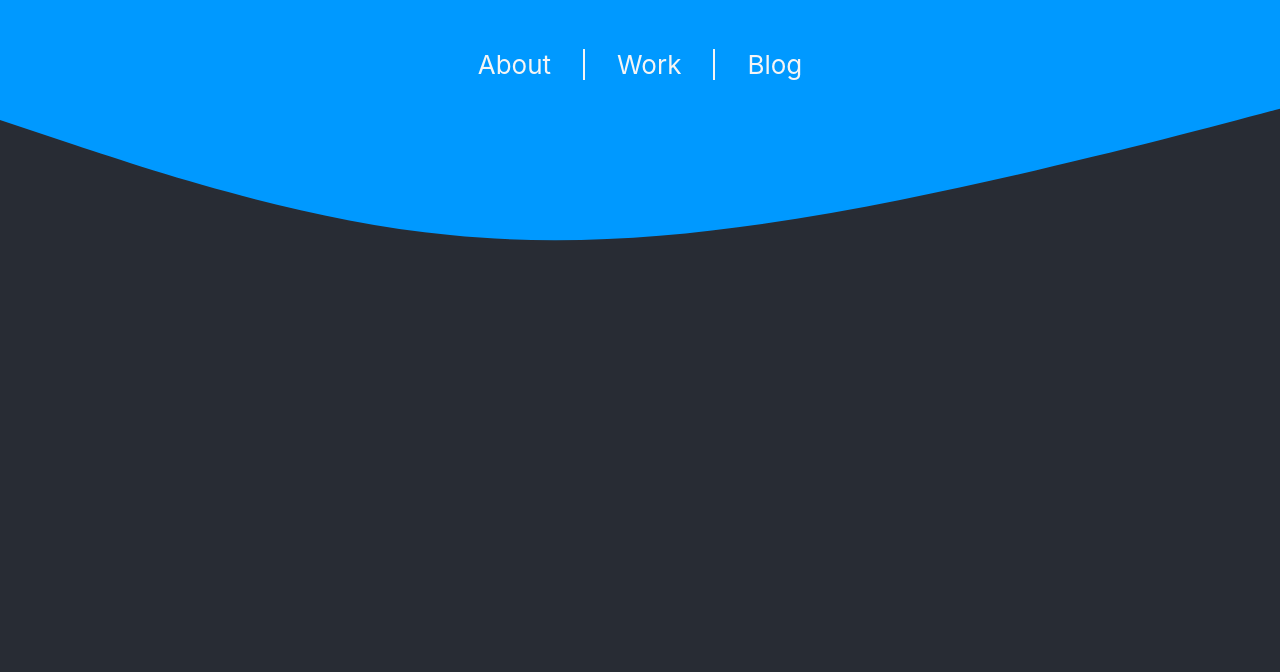
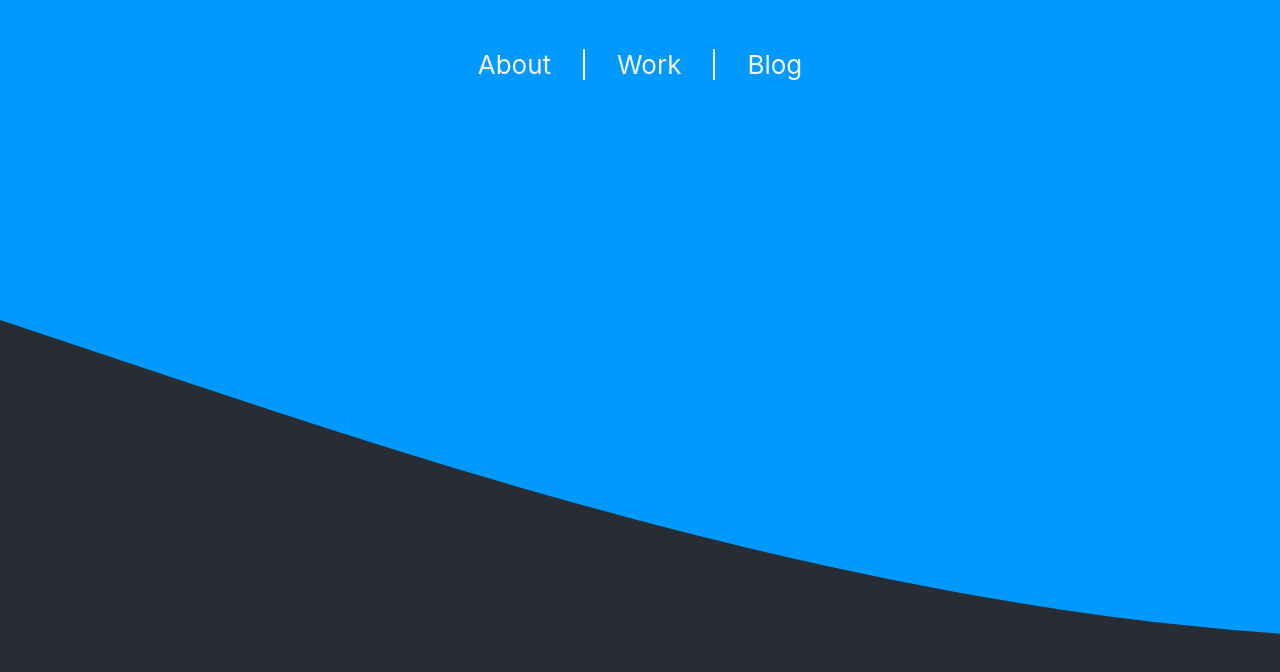
Before and after one commit to MartinPucan/blog, a React (Vite) app: page / in a window 1280 px wide. Shown: the top 672 px of the page. Built offline with nearby package versions, Linux system fonts and the light colour scheme.

Commit message:
change bg - body

```diff
--- a/src/App.scss
+++ b/src/App.scss
@@ -2,7 +2,9 @@
   min-height: 100vh;
   display: flex;
   flex-direction: column;
-  background: #282c34;
+  background-image: url("wave.svg");
+  background-repeat: no-repeat;
+  background-size: cover;
 }
 
 .header {
--- a/src/index.css
+++ b/src/index.css
@@ -5,6 +5,7 @@ body {
     sans-serif;
   -webkit-font-smoothing: antialiased;
   -moz-osx-font-smoothing: grayscale;
+  background: #282c34;
 }
 
 code {
```
